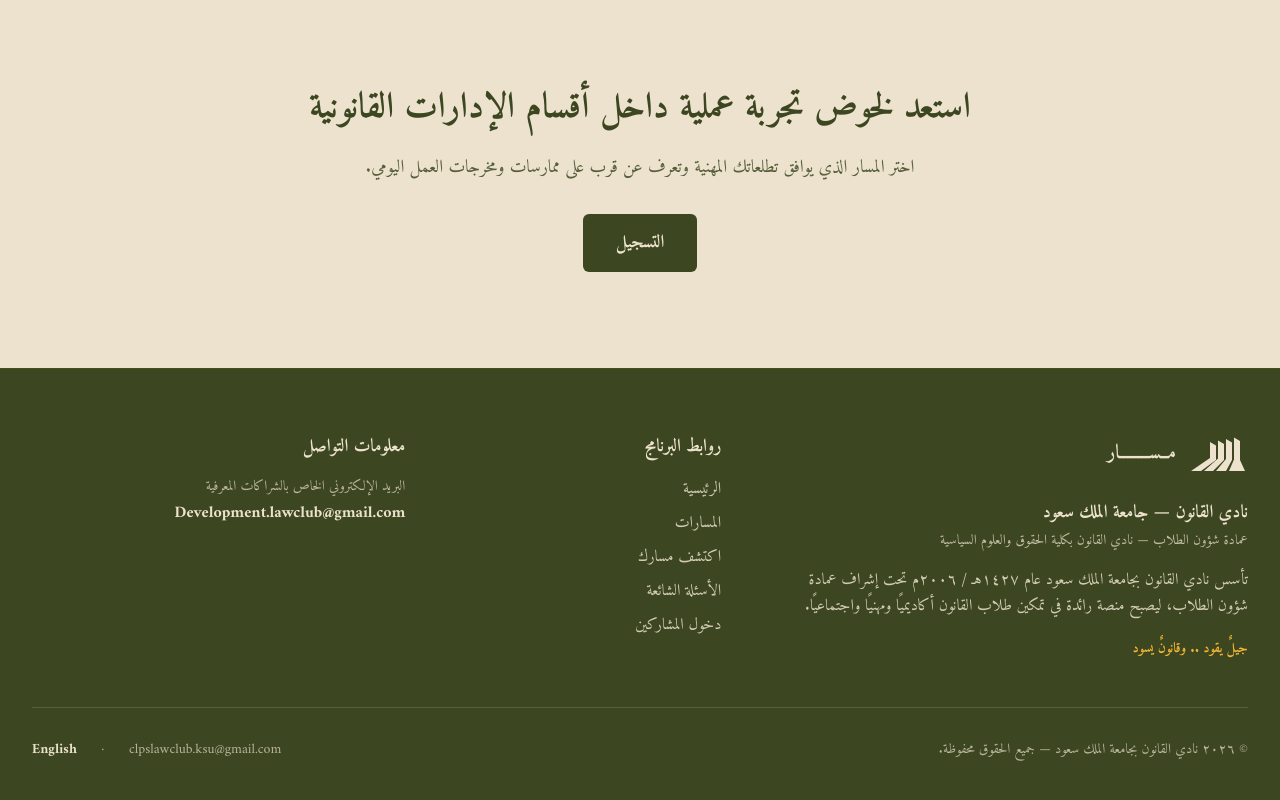
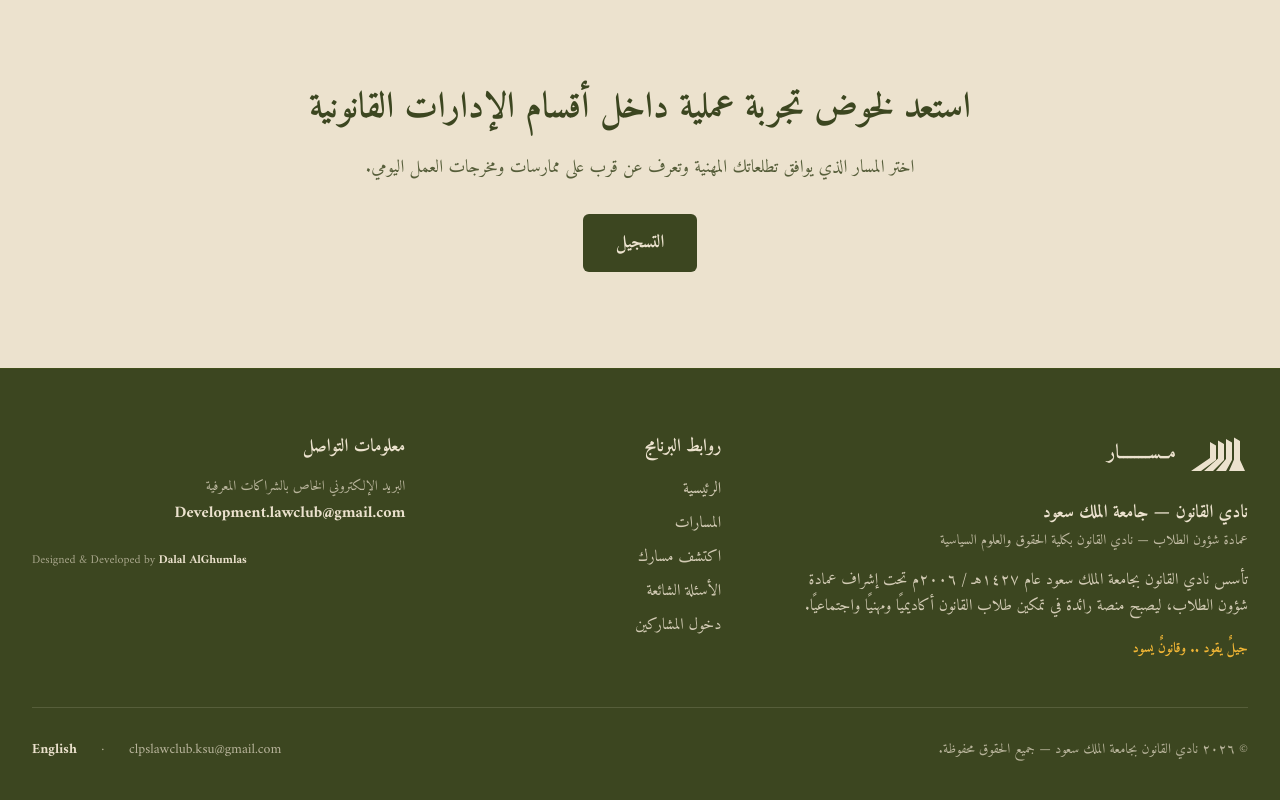
Before and after one commit to Dalal-AlGhumlas/legal-department-tracks, a React (Vite) app: page / in a window 1280 px wide. Shown: the part 4553-5353 px from the top of the page. Built offline with nearby package versions, Linux system fonts and the light colour scheme; no server answers; the database is empty.

Commit message:
Add designer credit to Footer component

```diff
--- a/src/components/Footer.tsx
+++ b/src/components/Footer.tsx
@@ -99,6 +99,17 @@
                 {OFFICIAL_CONTACTS.partnershipsEmail}
               </a>
             </div>
+            <p className="pt-3 text-xs text-[#ECE2CE]/60" dir="ltr">
+  Designed & Developed by{' '}
+  <a
+    href="https://www.linkedin.com/in/dalal-alghumlas/"
+    target="_blank"
+    rel="noopener noreferrer"
+    className="font-bold text-[#ECE2CE] hover:text-[#F2B635] transition-colors"
+  >
+    Dalal AlGhumlas
+  </a>
+</p>
           </div>
         </div>
 
```
